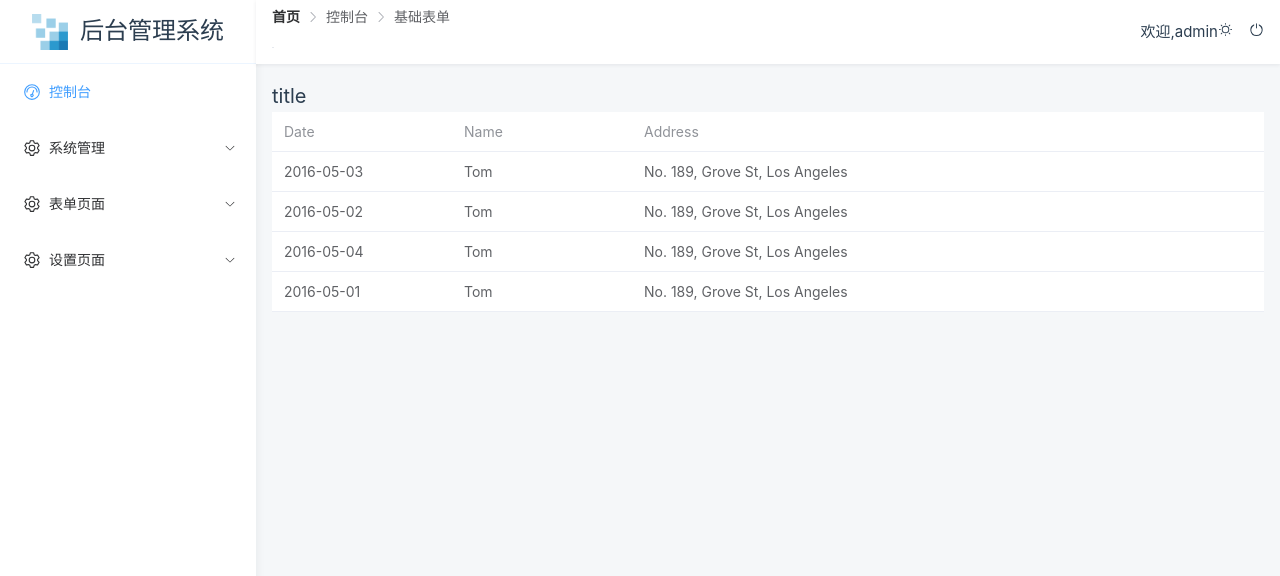
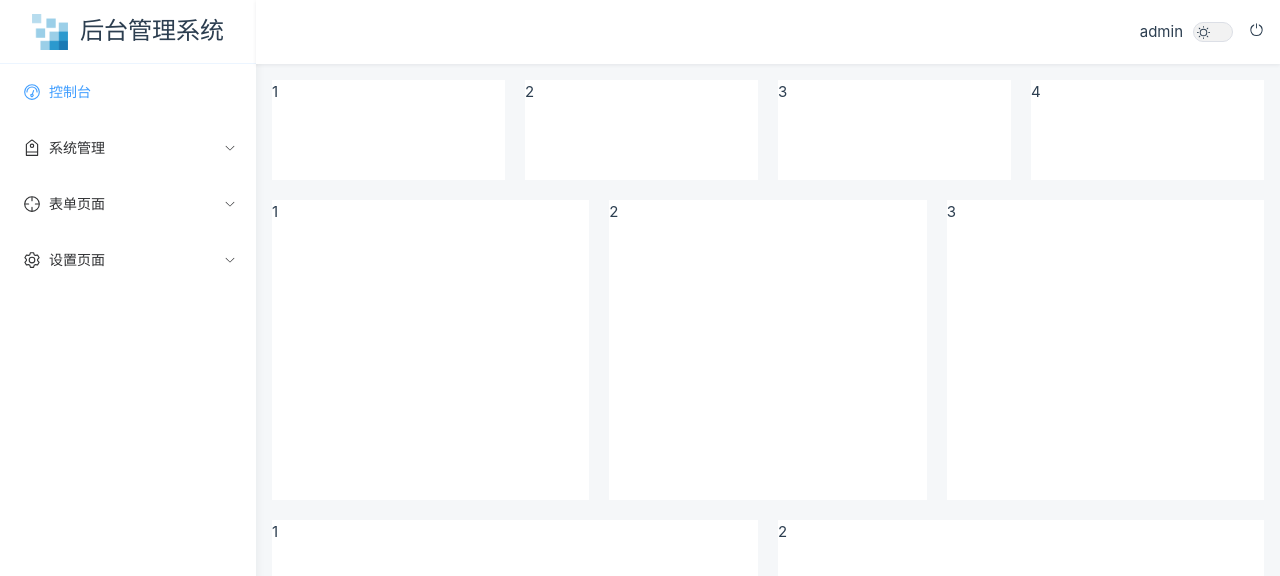
Before and after one commit to xiexihai/vue3-admin-template-plus, a Vue app: page /#/login in a window 1280 px wide. Both pictures are taken after a click on the button "登录". Shown: the top 576 px of the page. Built offline with nearby package versions, Linux system fonts and the light colour scheme.

Commit message:
feat: 增加用户列表

```diff
--- a/src/apis/mock.ts
+++ b/src/apis/mock.ts
@@ -1,3 +1,10 @@
+import {
+  Setting,
+  Odometer,
+  Discount,
+  Aim
+} from '@element-plus/icons-vue'
+import type { Component } from 'vue'
 /*
 * 模拟接口请求返回菜单信息
 */
@@ -6,7 +13,7 @@ export type IMenuItem = {
   name: string, // 路由名称
   meta: { // 路由额外信息
     title: string, // 菜单名称
-    [x: string]: string | number
+    [x: string]: string | number | Component
   },
   component: string, // 路由对应的组件地址，前端通过该地址做映射
   children?: IMenuItem[] // IMenuItem
@@ -18,7 +25,8 @@ export const adminMenus: IMenuItem[] = [
     path: '/dashboard',
     name: 'dashboard',
     meta: {
-      title: '控制台'
+      title: '控制台',
+      icons: Odometer
     },
     component: 'views/main/MainView'
   },
@@ -26,7 +34,8 @@ export const adminMenus: IMenuItem[] = [
     path: '/system',
     name: 'system',
     meta: {
-      title: '系统管理'
+      title: '系统管理',
+      icons: Discount
     },
     component: 'views/system',
     children: [
@@ -61,6 +70,7 @@ export const adminMenus: IMenuItem[] = [
     name: 'form',
     meta: {
       title: '表单页面',
+      icons: Aim
     },
     component: 'views/form',
     children: [
@@ -95,6 +105,7 @@ export const adminMenus: IMenuItem[] = [
     name: 'setting',
     meta: {
       title: '设置页面',
+      icons: Setting
     },
     component: 'views/setting',
     children: [
--- a/src/components/aside/MenusView.vue
+++ b/src/components/aside/MenusView.vue
@@ -2,13 +2,6 @@
 import { ref, watch } from 'vue'
 import { useRoute, useRouter } from 'vue-router'
 import type { IMenuItem } from '@/apis/mock'
-import {
-  Setting,
-  Odometer,
-  // Discount,
-  // Aim
-} from '@element-plus/icons-vue'
-// import { routes } from '@/router';
 import { useQuickMenus } from '@/stores/quickMenus';
 import { useMenus } from '@/stores/menus';
 const { addQuickMenus } = useQuickMenus()
@@ -30,9 +23,7 @@ watch(() => route.path, (val) => {
   defaultActive.value = val
 })
 
-
 watch(() => sidebar.menus, (val) => {
-  console.log('sss', val)
   menus.value = val
 })
 console.log('sidebar', sidebar.menus)
@@ -47,12 +38,14 @@ console.log('sidebar', sidebar.menus)
   >
     <template v-for="item in menus" :key="item.name">
       <el-menu-item v-if="!item.children" :index="item.path" @click="handleRouterLink(item)">
-        <el-icon><Odometer /></el-icon>
+        <el-icon>
+          <component :is="item.meta?.icons"></component>
+        </el-icon>
         <template #title>{{item.meta?.title}}</template>
       </el-menu-item>
       <el-sub-menu v-else :key="item.name" :index="item.path">
         <template #title>
-          <el-icon><Setting /></el-icon>
+          <el-icon><component :is="item.meta?.icons"></component></el-icon>
           <span>{{item.meta?.title}}</span>
         </template>
         <el-menu-item-group>
@@ -67,47 +60,11 @@ console.log('sidebar', sidebar.menus)
         </el-menu-item-group>
       </el-sub-menu>
     </template>
-    <!-- <el-menu-item index="1" @click="handleRouterLink('/')">
-      <el-icon><Odometer /></el-icon>
-      <template #title>控制台</template>
-    </el-menu-item>
-    <el-sub-menu index="2">
-      <template #title>
-        <el-icon><Setting /></el-icon>
-        <span>系统管理</span>
-      </template>
-      <el-menu-item-group>
-        <el-menu-item index="2-1" @click="handleRouterLink('/system/user')">用户管理</el-menu-item>
-        <el-menu-item index="2-2" @click="handleRouterLink('/system/menus')">菜单权限管理</el-menu-item>
-        <el-menu-item index="2-3" @click="handleRouterLink('/system/role')">角色权限管理</el-menu-item>
-      </el-menu-item-group>
-    </el-sub-menu>
-    <el-sub-menu index="3">
-      <template #title>
-        <el-icon><Discount /></el-icon>
-        <span>表单页面</span>
-      </template>
-      <el-menu-item-group>
-        <el-menu-item index="3-1" @click="handleRouterLink('/form/basic')">基础表单</el-menu-item>
-        <el-menu-item index="3-2" @click="handleRouterLink('/form/grade')">高级表单</el-menu-item>
-        <el-menu-item index="3-3" @click="handleRouterLink('/form/detail')">表单详情</el-menu-item>
-      </el-menu-item-group>
-    </el-sub-menu>
-    <el-sub-menu index="4">
-      <template #title>
-        <el-icon><Aim /></el-icon>
-        <span>设置页面</span>
-      </template>
-      <el-menu-item-group>
-        <el-menu-item index="4-1" @click="handleRouterLink('/setting/user')">个人设置</el-menu-item>
-        <el-menu-item index="4-2" @click="handleRouterLink('/setting/account')">账户设置</el-menu-item>
-      </el-menu-item-group>
-    </el-sub-menu> -->
   </el-menu>
 </template>
 
 <style scoped>
-.g-aside-menus /deep/ .el-menu-item-group__title {
+.g-aside-menus :deep(.el-menu-item-group__title) {
   padding: 0;
 }
 .g-aside-menus {
--- a/src/components/header/BreadcrumbView.vue
+++ b/src/components/header/BreadcrumbView.vue
@@ -1,7 +1,6 @@
 <script lang="ts" setup>
 import { ref, watch } from 'vue'
 import { useRouter, useRoute } from 'vue-router';
-import { ArrowRight } from '@element-plus/icons-vue'
 import { useQuickMenus } from '../../stores/quickMenus'
 const { menus, delQuickMenus } = useQuickMenus()
 const route = useRoute()
@@ -36,11 +35,6 @@ watch(() => route.path, (val) => {
 </script>
 <template>
   <div class="g-breadcrumb">
-    <el-breadcrumb :separator-icon="ArrowRight" class="g-breadcrumb-list">
-      <el-breadcrumb-item :to="{ path: '/' }">首页</el-breadcrumb-item>
-      <el-breadcrumb-item>控制台</el-breadcrumb-item>
-      <el-breadcrumb-item>基础表单</el-breadcrumb-item>
-    </el-breadcrumb>
     <el-tabs
       type="card"
       class="g-tabs"
@@ -60,24 +54,43 @@ watch(() => route.path, (val) => {
     </el-tabs>
   </div>
 </template>
-<style scoped>
+<style scoped lang="scss">
 .g-breadcrumb {
   padding: 16px;
   flex: 1;
+  overflow: hidden;
 }
-.g-breadcrumb-list {
-  margin-top: -22px;
-}
+
 .g-tabs {
   --el-tabs-header-height: 32px;
-  position: absolute;
-  bottom: 0;
 }
-.g-tabs /deep/ .el-tabs__header {
+.g-tabs :deep(.el-tabs__header) {
   border-bottom: none !important;
   margin-bottom: 1px;
 }
-.g-tabs /deep/ .el-tabs__item {
-  border-bottom: none;
+.g-tabs :deep(.el-tabs__item) {
+  border: 1px solid var(--el-color-primary-light-9);
+  margin: 0 5px;
+  border-radius: 2px;
+  &.is-active {
+    border-bottom-color: var(--el-color-primary-light-9);
+  }
+  &:first-child {
+    border-left: 1px solid var(--el-color-primary-light-9);
+  }
+}
+.g-tabs {
+  :deep(.el-tabs__header .el-tabs__nav) {
+    border: none !important;
+  }
+}
+.g-tabs {
+  :deep(.el-tabs__nav-prev),
+  :deep(.el-tabs__nav-next) {
+    height: 100%;
+    display: flex;
+    align-items: center;
+    box-shadow: 0 0 10px rgba(0,21,41,.08);
+  }
 }
 </style>
--- a/src/components/header/HeaderView.vue
+++ b/src/components/header/HeaderView.vue
@@ -1,6 +1,6 @@
 <script lang="ts" setup>
 import { onMounted, ref } from 'vue';
-import { Sunny, SwitchButton } from '@element-plus/icons-vue'
+import { Sunny, SwitchButton, Moon } from '@element-plus/icons-vue'
 import { useDark, useToggle } from '@vueuse/core'
 import { useUser } from '@/stores/user';
 import BreadcrumbView from './BreadcrumbView.vue';
@@ -21,13 +21,14 @@ onMounted(() => {
   <div class="g-layout-header">
     <BreadcrumbView />
     <div class="g-header-right">
-      <span v-if="username">欢迎,{{username}}</span>
+      <span v-if="username">{{username}}</span>
       <el-tooltip
         content="切换夜间模式"
         placement="top-start"
       >
-        <span @click="toggleDark()">
-          <el-icon><Sunny /></el-icon>
+        <span class="g-dark" :class="{active: isDark}" @click="toggleDark()">
+          <el-icon v-if="isDark"><Moon /></el-icon>
+          <el-icon v-else><Sunny /></el-icon>
         </span>
       </el-tooltip>
       <span style="margin-left: 16px;" @click="logout()">
@@ -38,10 +39,34 @@ onMounted(() => {
     </div>
   </div>
 </template>
-<style scoped>
+<style scoped lang="scss">
   .g-header-right {
     padding-right: 16px;
     display: flex;
     align-items: center;
   }
+  .g-dark {
+    margin-left: 10px;
+    display: inline-flex;
+    position: relative;
+    align-items: center;
+    min-width: 40px;
+    height: 20px;
+    padding: 2px;
+    border: 1px solid #dcdfe6;
+    outline: none;
+    border-radius: 10px;
+    box-sizing: border-box;
+    background-color: #f2f2f2;
+    transition: all 0.3s;
+    cursor: pointer;
+    &.active {
+      justify-content: flex-end;
+      border-color: #4C4D4F;
+      background-color: #2c2c2c;
+      :deep(.el-icon) {
+        color: #fff;
+      }
+    }
+  }
 </style>
--- a/src/router/index.ts
+++ b/src/router/index.ts
@@ -78,7 +78,7 @@ router.beforeEach((to, form, next) => {
               meta: item.meta,
               component: () => import(`@/${item.component}.vue`)
             }
-            if(item.name && !router.hasRoute(item.name) )router.addRoute('home', obj)
+            if(item.name && !router.hasRoute(item.name))router.addRoute('home', obj)
           })
           setSidebar(res)
           next({...to, replace: true})
--- a/src/views/login/LoginView.vue
+++ b/src/views/login/LoginView.vue
@@ -45,15 +45,7 @@ const submitForm = (formEl: FormInstance | undefined) => {
       localStorage.setItem('login', JSON.stringify({
         username: ruleForm.username
       }))
-
-      loading.value = false
       router.push('/')
-      // getUserMenus(ruleForm.username).then(res => {
-      //   console.log(res)
-      //   addMenus(res)
-      //   loading.value = false
-      //   router.push('/')
-      // })
     } else {
       console.log('error submit!')
       return false
--- a/src/views/main/MainView.vue
+++ b/src/views/main/MainView.vue
@@ -1,43 +1,36 @@
 <script setup lang="ts">
-const tableData = [
-  {
-    date: '2016-05-03',
-    name: 'Tom',
-    address: 'No. 189, Grove St, Los Angeles',
-  },
-  {
-    date: '2016-05-02',
-    name: 'Tom',
-    address: 'No. 189, Grove St, Los Angeles',
-  },
-  {
-    date: '2016-05-04',
-    name: 'Tom',
-    address: 'No. 189, Grove St, Los Angeles',
-  },
-  {
-    date: '2016-05-01',
-    name: 'Tom',
-    address: 'No. 189, Grove St, Los Angeles',
-  },
-]
+
 </script>
 
 <template>
-  <div class="table">
-    <span class="title">title</span>
-    <el-table :data="tableData" style="width: 100%">
-      <el-table-column prop="date" label="Date" width="180" />
-      <el-table-column prop="name" label="Name" width="180" />
-      <el-table-column prop="address" label="Address" />
-    </el-table>
+  <div class="main">
+    <el-row :gutter="20">
+      <el-col :span="6"><div class="grid-content">1</div></el-col>
+      <el-col :span="6"><div class="grid-content">2</div></el-col>
+      <el-col :span="6"><div class="grid-content">3</div></el-col>
+      <el-col :span="6"><div class="grid-content">4</div></el-col>
+    </el-row>
+    <el-row :gutter="20" class="group">
+      <el-col :span="8"><div class="grid-content">1</div></el-col>
+      <el-col :span="8"><div class="grid-content">2</div></el-col>
+      <el-col :span="8"><div class="grid-content">3</div></el-col>
+    </el-row>
+    <el-row :gutter="20" class="group">
+      <el-col :span="12"><div class="grid-content">1</div></el-col>
+      <el-col :span="12"><div class="grid-content">2</div></el-col>
+    </el-row>
   </div>
 </template>
 
 <style scoped lang="scss">
-.table {
-  .title {
-    font-size: 20px;
+.grid-content {
+  height: 100px;
+  background-color: #fff;
+}
+.group {
+  margin-top: 20px;
+  .grid-content {
+    height: 300px;
   }
 }
 </style>
```
Also changed, not shown: src/views/system/UserView.vue (+173 -1 lines).
